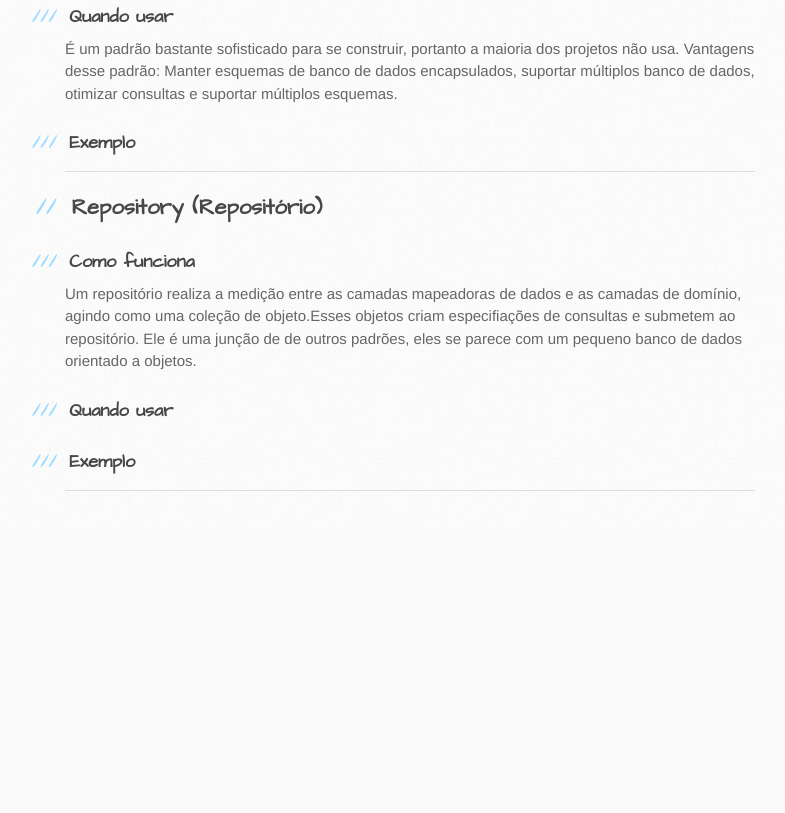
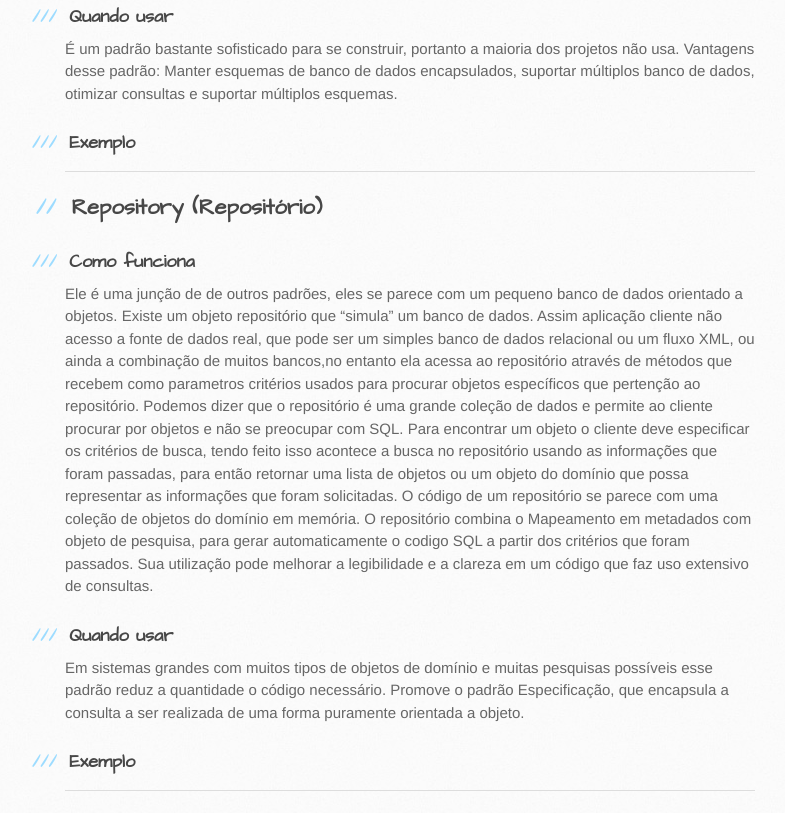
Before and after one commit to isolino-ferreira/LES, a plain HTML site: page index.html in a window 1280 px wide. Shown: the part 1924-2737 px from the top of the page, without its empty margins (105-890 px from the left). Before the commit the page ends 2452 px from the top, so only its background shows below. Drawn offline with Linux system fonts and the light colour scheme.

```diff
--- a/index.html
+++ b/index.html
@@ -109,12 +109,16 @@ Vantagens desse padrão: Manter esquemas de banco de dados encapsulados, suporta
 <a id="como-funciona-2" class="anchor" href="#como-funciona-2" aria-hidden="true"><span class="octicon octicon-link"></span></a><strong>Como funciona</strong>
 </h3>
 
-<p>Um repositório realiza a medição entre as camadas mapeadoras de dados e as camadas de domínio, agindo como uma coleção de objeto.Esses objetos criam especifiações de consultas e submetem ao repositório.
-Ele é uma junção de de outros padrões, eles se parece com um pequeno banco de dados orientado a objetos.</p>
+<p>Ele é uma junção de de outros padrões, eles se parece com um pequeno banco de dados orientado a objetos.
+Existe um  objeto repositório que “simula” um banco de dados. Assim aplicação cliente não acesso a fonte de dados real, que pode ser um simples banco de dados relacional ou um fluxo XML, ou ainda a combinação de muitos bancos,no entanto ela acessa ao repositório através de métodos que recebem como parametros critérios usados para procurar objetos específicos que pertenção ao repositório. Podemos dizer que o repositório é uma grande coleção de dados e permite ao cliente procurar por objetos e não se preocupar com SQL.
+Para encontrar um objeto o cliente deve especificar os critérios de busca, tendo feito isso acontece a busca no repositório usando as informações que foram passadas, para então retornar uma lista de objetos ou um objeto do domínio que possa representar as informações que foram solicitadas.
+O código de um repositório se parece com uma coleção de objetos do domínio em memória. O repositório combina o Mapeamento em metadados com objeto de pesquisa, para gerar automaticamente o codigo SQL a partir dos critérios que foram passados. Sua utilização pode melhorar a legibilidade e a clareza em um código que faz uso extensivo de consultas.</p>
 
 <h3>
 <a id="quando-usar-2" class="anchor" href="#quando-usar-2" aria-hidden="true"><span class="octicon octicon-link"></span></a><strong>Quando usar</strong>
 </h3>
+
+<p>Em sistemas grandes com muitos tipos de objetos de domínio e muitas pesquisas possíveis esse padrão reduz a quantidade o código necessário. Promove o padrão Especificação, que encapsula a consulta a ser realizada de uma forma puramente orientada a objeto.</p>
 
 <h3>
 <a id="exemplo-2" class="anchor" href="#exemplo-2" aria-hidden="true"><span class="octicon octicon-link"></span></a><strong>Exemplo</strong>
```
Also changed, not shown: params.json (+1 -1 lines).
